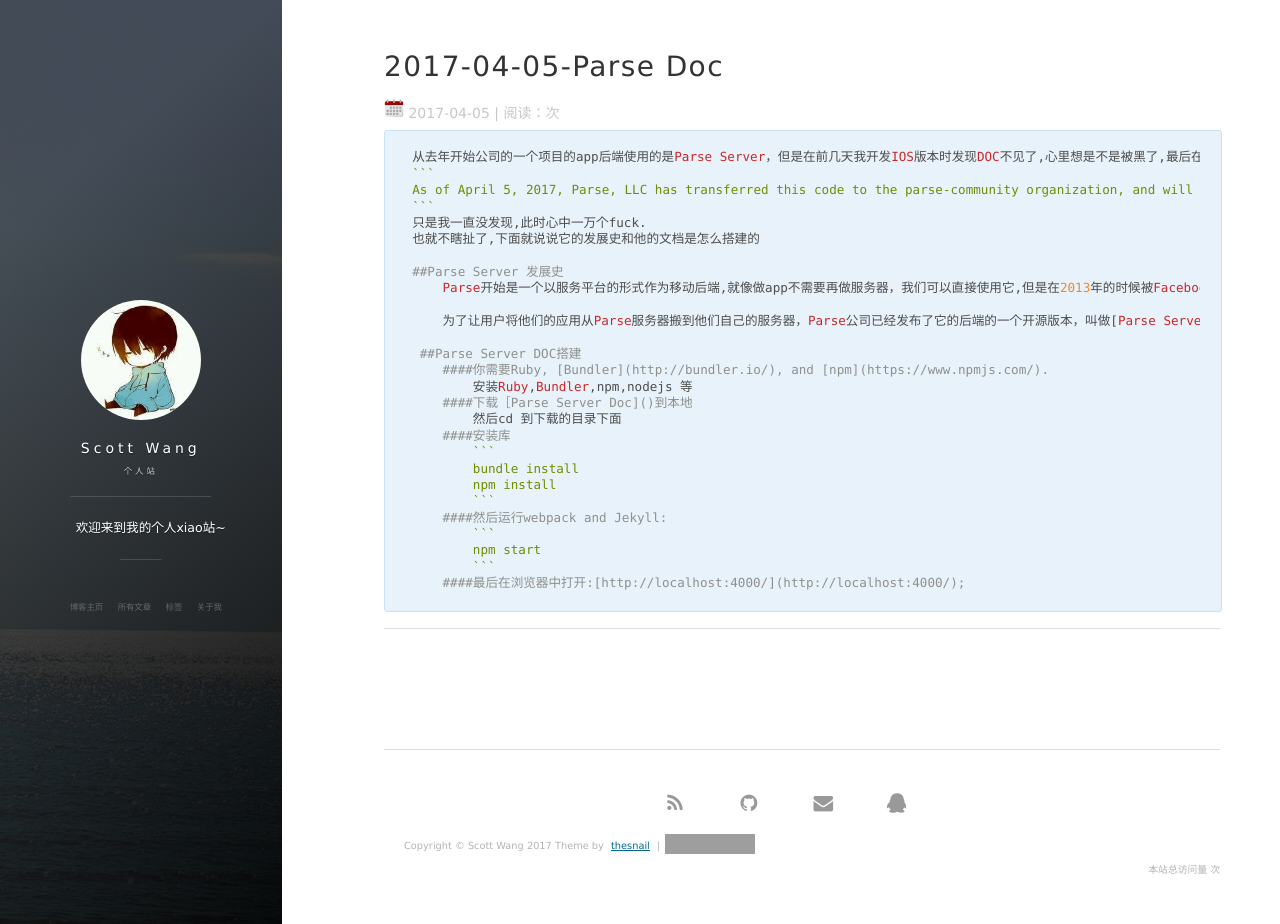
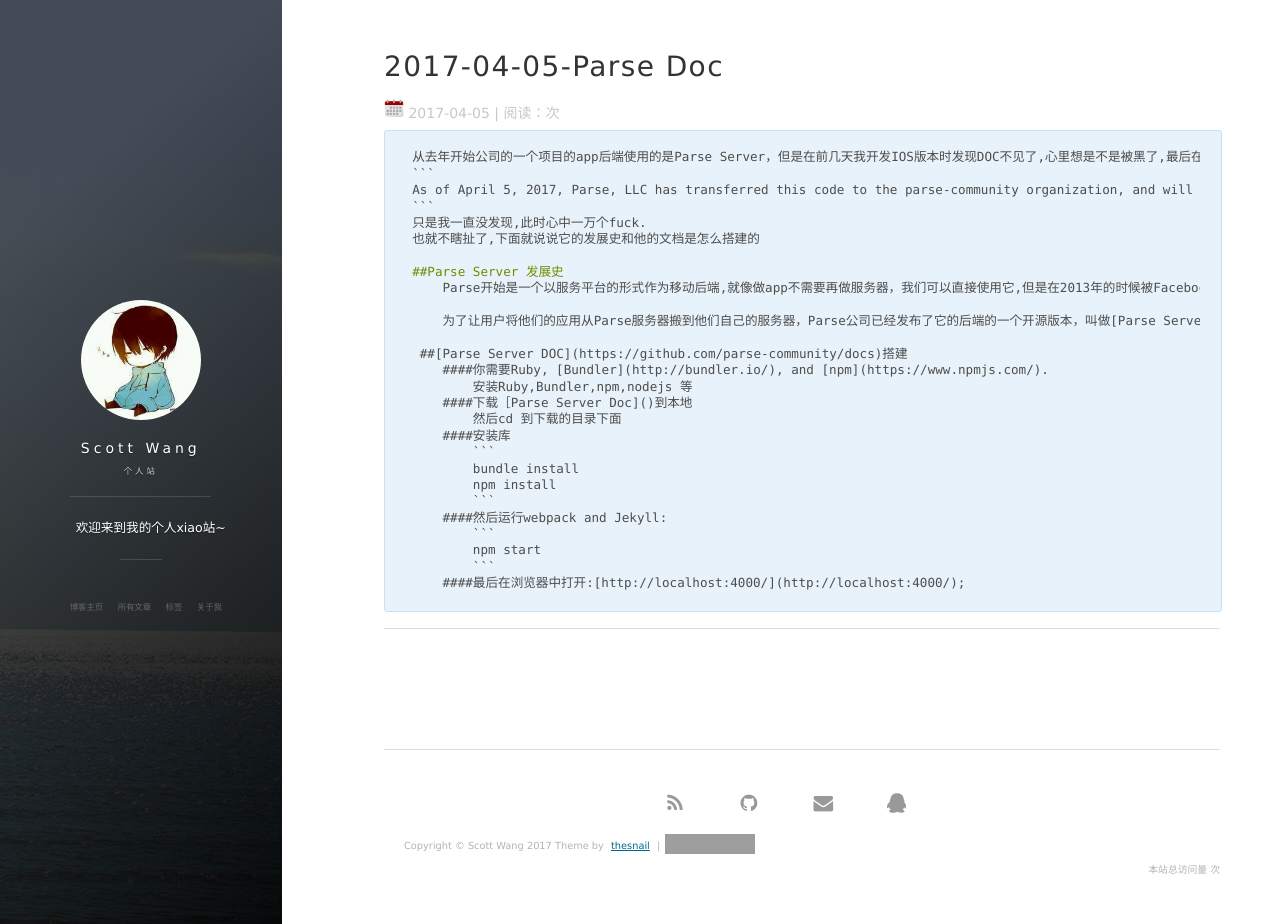
Before and after one commit to thesnail/thesnail.github.io, a Jekyll site: the page built from _posts/2017-04-05-Parse Doc.md, in a window 1280 px wide and 924 px high. Built offline with Jekyll 4.4.1, drawn with Linux system fonts in a browser that asks for light colours; nearby versions of some CDN libraries; comment, search, counter and statistics services are not loaded; some of the changed lines change nothing that is shown; grey boxes are pictures that could not be loaded.

Commit message:
Parse Server DOC
Parse Server DOC

```diff
--- a/_posts/2017-04-05-Parse Doc.md
+++ b/_posts/2017-04-05-Parse Doc.md
@@ -18,7 +18,7 @@
 
         为了让用户将他们的应用从Parse服务器搬到他们自己的服务器，Parse公司已经发布了它的后端的一个开源版本，叫做[Parse Server](https://github.com/ParsePlatform/)
 
-     ##Parse Server DOC搭建
+     ##[Parse Server DOC](https://github.com/parse-community/docs)搭建
         ####你需要Ruby, [Bundler](http://bundler.io/), and [npm](https://www.npmjs.com/).
             安装Ruby,Bundler,npm,nodejs 等
         ####下载［Parse Server Doc]()到本地
```
